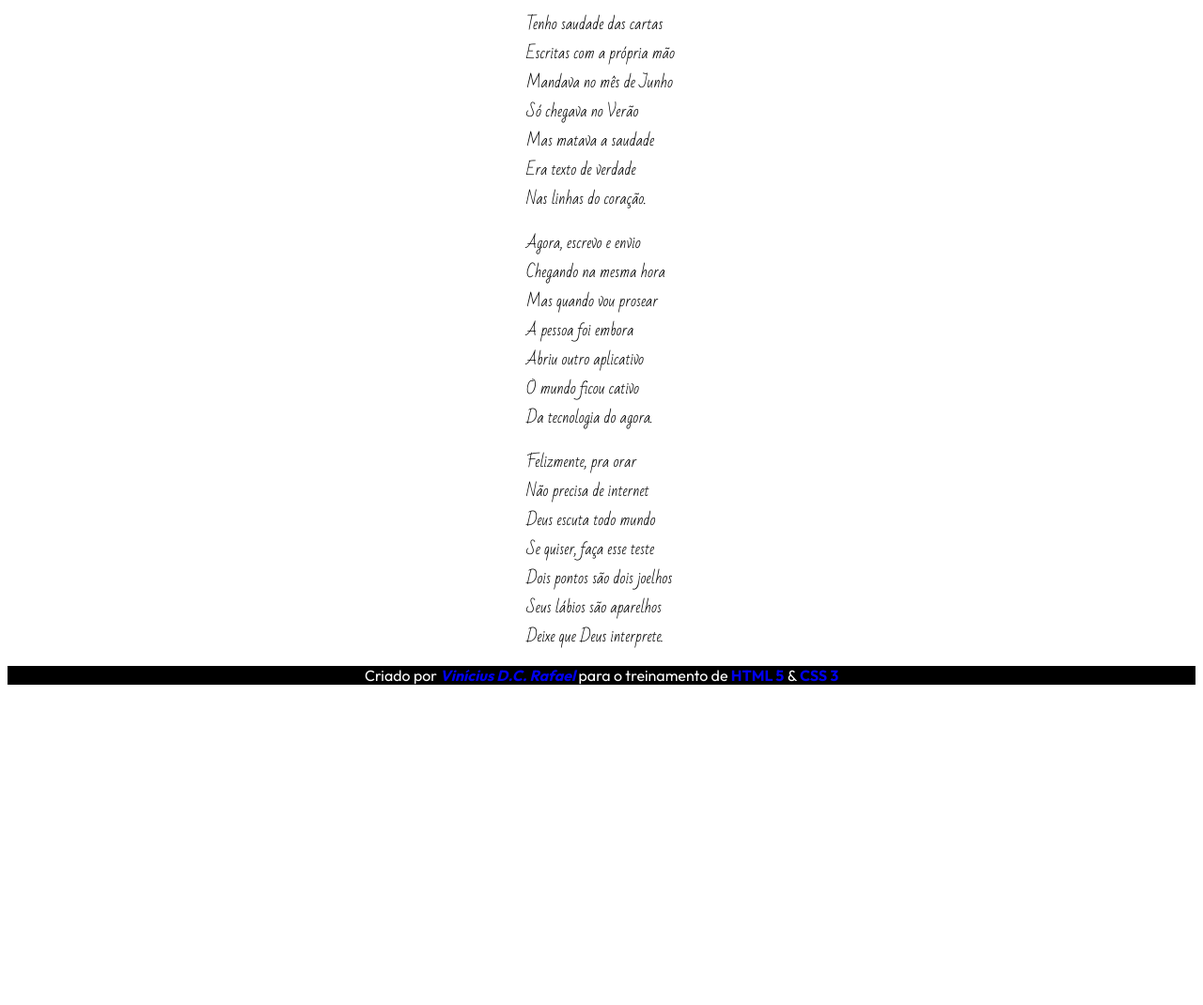
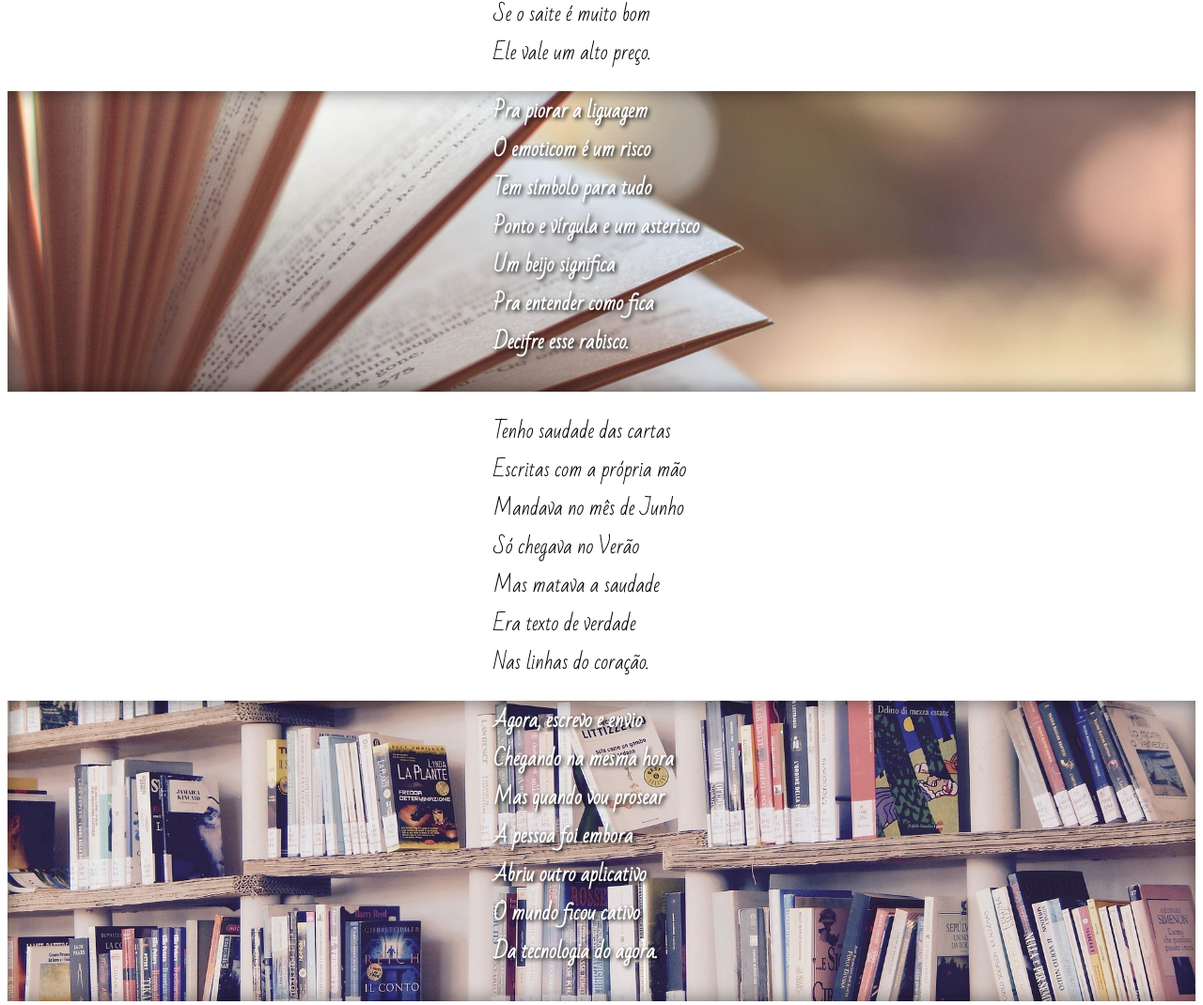
Before and after one commit to VDaniel98/HTML-CSS, a plain HTML site: page Desafio02/index.html in a window 1280 px wide. Shown: the part 1071-2141 px from the top of the page at 94% size. Before the commit the page ends 1816 px from the top, so only its background shows below. Drawn offline with Linux system fonts and the light colour scheme.

Commit message:
Organizando o site

```diff
--- a/Desafio02/index.html
+++ b/Desafio02/index.html
@@ -19,6 +19,9 @@
         h1#titulo{
             font-family: Nerko One;
             text-align: center;
+            font-size: 6em;
+            margin: 0;
+            padding-top: 20px;
         }
         p.autor{
             font-family: "Outfit", sans-serif;
@@ -29,11 +32,13 @@
         }
         p{
           font-family: 'Bad Script';
+          font-size: 1.3em;
 
         }
         article{
-            width: 160px;
+            width: 230px;
             margin: 0 auto;
+            text-align: left;
         }
 
         a:visited{
@@ -42,8 +47,47 @@
         a:hover{
             color: lightgreen;
         }
-        #imagem1{
-            background-image: ;
+        div#imagem1{
+            background-attachment: fixed;
+            background-position: center;
+            background-repeat: no-repeat;
+            background-size: cover;
+            height: 40vh;
+            background-image: url(blonde-1866951_1920.jpg);
+            color: white;
+            font-weight: bold;
+            text-align: center;
+            font-size: 1em;
+            text-shadow: 2px 2px 4px rgba(0, 0, 0, 0.9);
+            box-shadow: inset 0px 0px 20px rgba(0, 0, 0, 0.5);
+        }
+            div#imagem2{
+            background-attachment: fixed;
+            background-position: center;
+            background-repeat: no-repeat;
+            background-size: cover;
+            height: 40vh;
+            background-image: url(book-1283865_1920.jpg);
+            color: white;
+            font-weight: bold;
+            text-align: center;
+            font-size: 1em;
+            text-shadow: 2px 2px 4px rgba(0, 0, 0, 0.9);
+            box-shadow: inset 0px 0px 20px rgba(0, 0, 0, 0.5);
+        }
+            div#imagem3{
+            background-attachment: fixed;
+            background-position: center;
+            background-repeat: no-repeat;
+            background-size: cover;
+            height: 40vh;
+            background-image: url(books-1617327_1920.jpg);
+            color: white;
+            font-weight: bold;
+            text-align: center;
+            font-size: 1em;
+            text-shadow: 2px 2px 4px rgba(0, 0, 0, 0.9);
+            box-shadow: inset 0px 0px 20px rgba(0, 0, 0, 0.5);
         }
     </style>
 </head>
@@ -58,31 +102,37 @@
                 Estou ficando cansado <br> Da tal tecnologia <br> Só se fala por e-mail <br> Mensagem curta e fria <br> Twitter e Facebook <br> Antes que eu caduque <br> Vou dizer tudo em poesia.
             </p>
         </article>
-        <article id="imagem1">
+        <div id="imagem1">
+            <article>
                 <p>
                     Não é mais como era antes <br> É tudo abreviado <br> "Você" só tem duas letras <br> O "O" e o "E" foi riscado <br> Para declarar o amor <br> Basta botar uma flor <br> E um coração desenhado.
                 </p>
             </article>
+        </div>
         <article>
             <p>
                 Arroba agora não pesa <br> É parte de um endereço <br> Ponto final nem se usa <br> Ou vai até no começo <br> Agora é .com <br> Se o saite é muito bom <br> Ele vale um alto preço.
             </p>
         </article>
-        <article id="imagem2">
+        <div id="imagem2">
+            <article>
                 <p>
                     Pra piorar a liguagem <br> O emoticom é um risco <br> Tem símbolo para tudo <br> Ponto e vírgula e um asterisco <br> Um beijo significa <br> Pra entender como fica <br> Decifre esse rabisco.
                 </p>
             </article>
+        </div>
         <article>
             <p>
                 Tenho saudade das cartas <br> Escritas com a própria mão <br> Mandava no mês de Junho <br> Só chegava no Verão <br> Mas matava a saudade <br> Era texto de verdade <br> Nas linhas do coração.
             </p>
         </article>
-        <article id="imagem3">
+        <div id="imagem3">
+            <article>
                 <p>
                     Agora, escrevo e envio <br> Chegando na mesma hora <br> Mas quando vou prosear <br> A pessoa foi embora <br> Abriu outro aplicativo <br> O mundo ficou cativo <br> Da tecnologia do agora.
                 </p>
             </article>
+        </div>
         <article>
             <p>
                 Felizmente, pra orar <br> Não precisa de internet <br> Deus escuta todo mundo <br> Se quiser, faça esse teste <br> Dois pontos são dois joelhos <br> Seus lábios são aparelhos <br> Deixe que Deus interprete.
```
Also changed, not shown: Desafio02/blonde-1866951_1920.jpg (added), Desafio02/book-1283865_1920.jpg (added), Desafio02/books-1617327_1920.jpg (added). Lines whose indentation alone changed are shown as unchanged.
